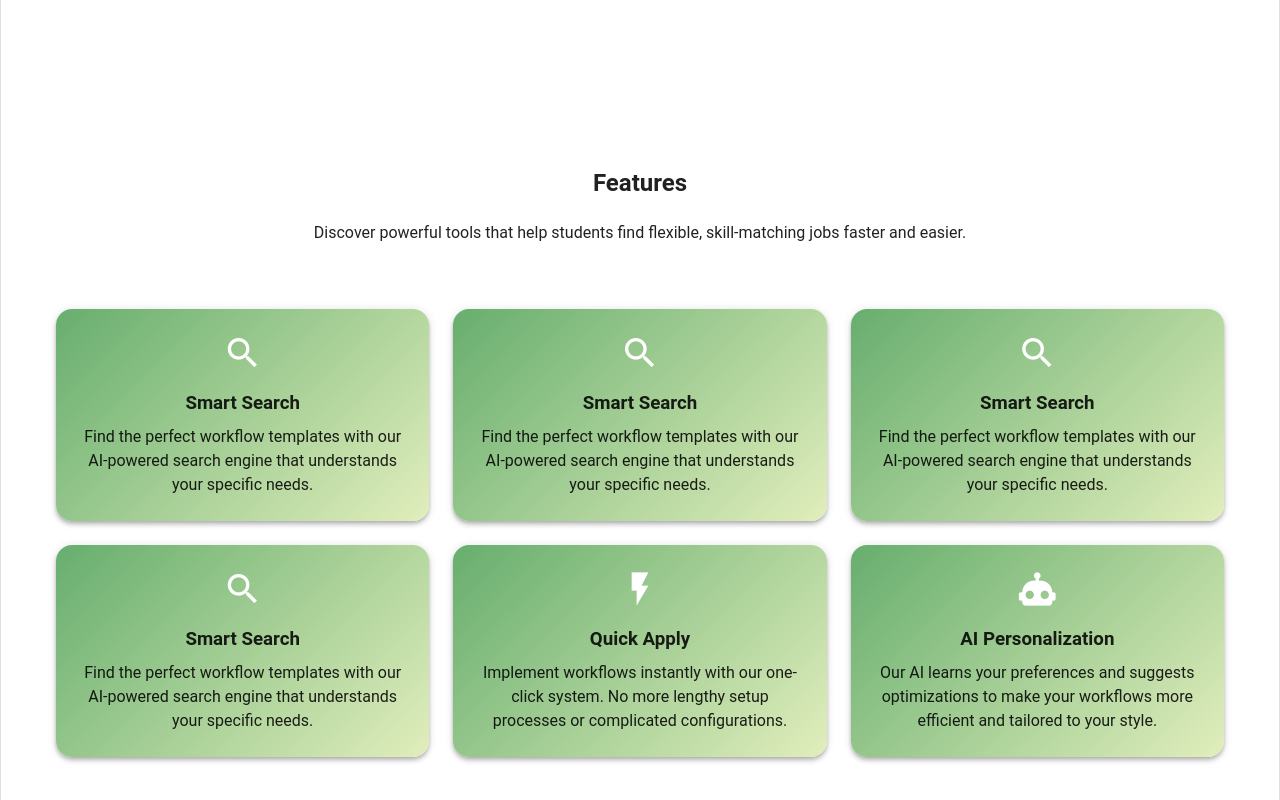
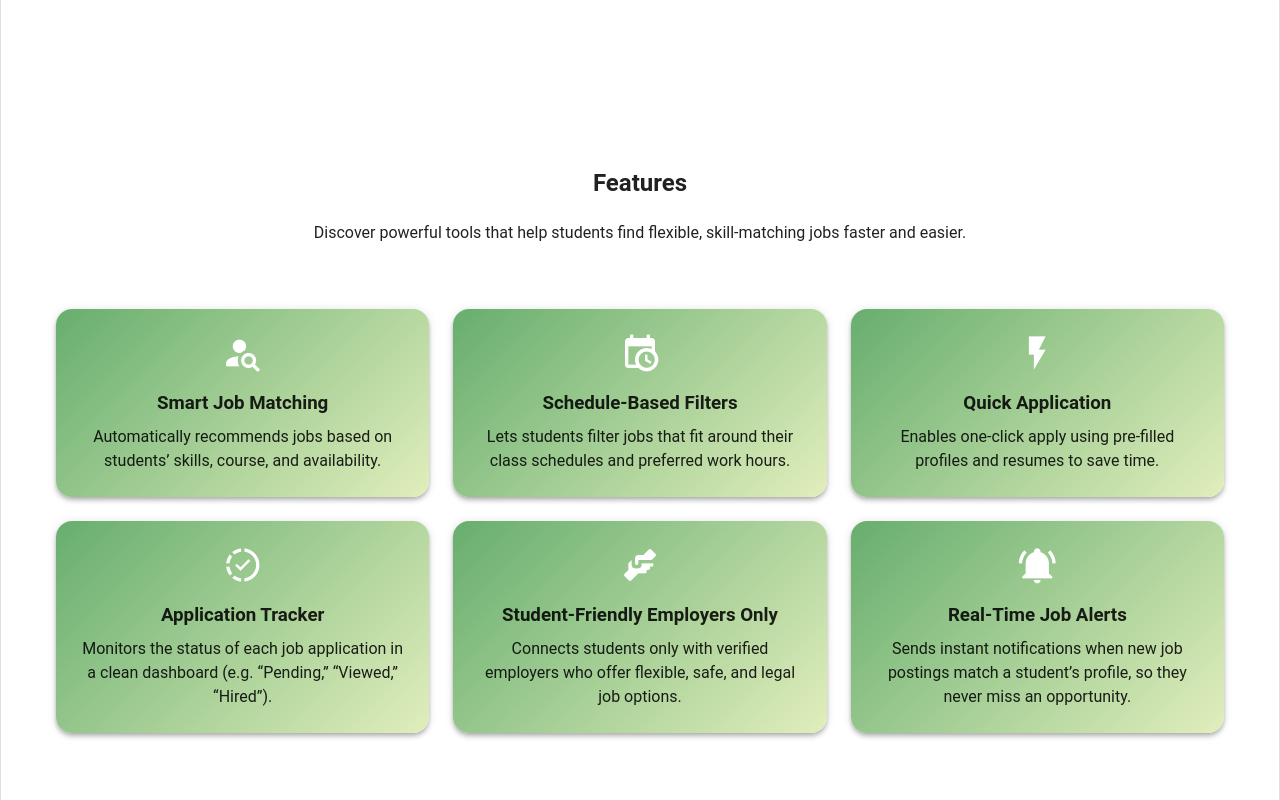
Before and after one commit to ianglenncurilan/web-quickwork, a Vue app: page / in a window 1280 px wide. Shown: the part 740-1540 px from the top of the page. Built offline with nearby package versions, Linux system fonts and the light colour scheme.

Commit message:
feature section done

```diff
--- a/src/views/pages/HomeView.vue
+++ b/src/views/pages/HomeView.vue
@@ -3,6 +3,14 @@ import { ref } from 'vue'
 
 const theme = ref('light')
 
+function scrollToSection(id) {
+  const element = document.getElementById(id)
+  if (element) {
+    const yOffset = -70
+    const y = element.getBoundingClientRect().top + window.pageYOffset + yOffset
+    window.scrollTo({ top: y, behavior: 'smooth' })
+  }
+}
 
 </script>
 
@@ -17,9 +25,10 @@ const theme = ref('light')
           <img src="@/assets/qkwrk.png" alt="logo" width="75px" height="75px" />
         </v-app-bar-title>
 
+        <v-btn class="text-white" @click="scrollToSection('home')"> Home </v-btn>
         <v-btn class="text-white" @click="scrollToSection('feature')"> Feature </v-btn>
-        <v-btn class="text-white" @click="scrollToSection('feature')"> About </v-btn>
-        <v-btn class="text-white" @click="scrollToSection('feature')"> FAQ </v-btn>
+        <v-btn class="text-white" @click="scrollToSection('about')"> About </v-btn>
+        <v-btn class="text-white" @click="scrollToSection('faqs')"> FAQ </v-btn>
 
         <v-btn icon>
           <v-icon>mdi-heart</v-icon>
@@ -34,7 +43,7 @@ const theme = ref('light')
       <!-- Main Content -->
       <v-container fluid>
         <v-container>
-          <v-row align="center" justify="center" style="height: 100vh">
+          <v-row align="center" justify="center" id="home" style="height: 100vh">
             <!-- Left Image -->
            <v-col cols="12" md="6" class="text-center">
              <img src="@/assets/homepic2.jpg" alt="Intern Illustration" style="max-width: 100%; display: block; margin: 0 auto"/>
@@ -60,9 +69,9 @@ const theme = ref('light')
           </v-row>
 
           <!-- Feature Section -->
-          <v-row class="text-center mt-16" justify="center">
+          <v-row class="text-center mt-16" justify="center" id="feature">
             <v-col cols="12">
-              <h2 class="white--text mb-4 my-5" id="feature">Features</h2>
+              <h2 class="white--text mb-4 my-5">Features</h2>
               <p class="subtitle-1 white--text mb-10 my-5">
                 Discover powerful tools that help students find flexible, skill-matching jobs faster and easier.
               </p>
@@ -75,59 +84,10 @@ const theme = ref('light')
                 elevation="4"
                 style="background: linear-gradient(135deg, #67ae6e, #e1eebc); border-radius: 16px"
               >
-                <v-icon size="40" color="white">mdi-magnify</v-icon>
-                <h3 class="white--text mt-4 mb-2">Smart Search</h3>
+              <v-icon size="40" color="white">mdi-account-search</v-icon>
+                <h3 class="white--text mt-4 mb-2">Smart Job Matching</h3>
                 <p class="white--text">
-                  Find the perfect workflow templates with our AI-powered search engine that
-                  understands your specific needs.
-                </p>
-              </v-card>
-            </v-col>
-
-            <!-- Card 1 -->
-            <v-col cols="12" md="4">
-              <v-card
-                class="pa-6"
-                elevation="4"
-                style="background: linear-gradient(135deg, #67ae6e, #e1eebc); border-radius: 16px"
-              >
-                <v-icon size="40" color="white">mdi-magnify</v-icon>
-                <h3 class="white--text mt-4 mb-2">Smart Search</h3>
-                <p class="white--text">
-                  Find the perfect workflow templates with our AI-powered search engine that
-                  understands your specific needs.
-                </p>
-              </v-card>
-            </v-col>
-
-            <!-- Card 1 -->
-            <v-col cols="12" md="4">
-              <v-card
-                class="pa-6"
-                elevation="4"
-                style="background: linear-gradient(135deg, #67ae6e, #e1eebc); border-radius: 16px"
-              >
-                <v-icon size="40" color="white">mdi-magnify</v-icon>
-                <h3 class="white--text mt-4 mb-2">Smart Search</h3>
-                <p class="white--text">
-                  Find the perfect workflow templates with our AI-powered search engine that
-                  understands your specific needs.
-                </p>
-              </v-card>
-            </v-col>
-
-            <!-- Card 1 -->
-            <v-col cols="12" md="4">
-              <v-card
-                class="pa-6"
-                elevation="4"
-                style="background: linear-gradient(135deg, #67ae6e, #e1eebc); border-radius: 16px"
-              >
-                <v-icon size="40" color="white">mdi-magnify</v-icon>
-                <h3 class="white--text mt-4 mb-2">Smart Search</h3>
-                <p class="white--text">
-                  Find the perfect workflow templates with our AI-powered search engine that
-                  understands your specific needs.
+                  Automatically recommends jobs based on students’ skills, course, and availability.
                 </p>
               </v-card>
             </v-col>
@@ -139,11 +99,10 @@ const theme = ref('light')
                 elevation="4"
                 style="background: linear-gradient(135deg, #67ae6e, #e1eebc); border-radius: 16px"
               >
-                <v-icon size="40" color="white">mdi-flash</v-icon>
-                <h3 class="white--text mt-4 mb-2">Quick Apply</h3>
+              <v-icon size="40" color="white">mdi-calendar-clock</v-icon>
+                <h3 class="white--text mt-4 mb-2">Schedule-Based Filters</h3>
                 <p class="white--text">
-                  Implement workflows instantly with our one-click system. No more lengthy setup
-                  processes or complicated configurations.
+                  Lets students filter jobs that fit around their class schedules and preferred work hours.
                 </p>
               </v-card>
             </v-col>
@@ -155,11 +114,55 @@ const theme = ref('light')
                 elevation="4"
                 style="background: linear-gradient(135deg, #67ae6e, #e1eebc); border-radius: 16px"
               >
-                <v-icon size="40" color="white">mdi-robot</v-icon>
-                <h3 class="white--text mt-4 mb-2">AI Personalization</h3>
+              <v-icon size="40" color="white">mdi-flash</v-icon>
+                <h3 class="white--text mt-4 mb-2">Quick Application</h3>
                 <p class="white--text">
-                  Our AI learns your preferences and suggests optimizations to make your workflows
-                  more efficient and tailored to your style.
+                  Enables one-click apply using pre-filled profiles and resumes to save time.
+                </p>
+              </v-card>
+            </v-col>
+
+            <!-- Card 4 -->
+            <v-col cols="12" md="4">
+              <v-card
+                class="pa-6"
+                elevation="4"
+                style="background: linear-gradient(135deg, #67ae6e, #e1eebc); border-radius: 16px"
+              >
+              <v-icon size="40" color="white">mdi-progress-check</v-icon>
+                <h3 class="white--text mt-4 mb-2">Application Tracker</h3>
+                <p class="white--text">
+                  Monitors the status of each job application in a clean dashboard (e.g. “Pending,” “Viewed,” “Hired”).
+                </p>
+              </v-card>
+            </v-col>
+
+            <!-- Card 5 -->
+            <v-col cols="12" md="4">
+              <v-card
+                class="pa-6"
+                elevation="4"
+                style="background: linear-gradient(135deg, #67ae6e, #e1eebc); border-radius: 16px"
+              >
+              <v-icon size="40" color="white">mdi-handshake</v-icon>
+                <h3 class="white--text mt-4 mb-2">Student-Friendly Employers Only</h3>
+                <p class="white--text">
+                  Connects students only with verified employers who offer flexible, safe, and legal job options.
+                </p>
+              </v-card>
+            </v-col>
+
+            <!-- Card 6 -->
+            <v-col cols="12" md="4">
+              <v-card
+                class="pa-6"
+                elevation="4"
+                style="background: linear-gradient(135deg, #67ae6e, #e1eebc); border-radius: 16px"
+              >
+              <v-icon size="40" color="white">mdi-bell-ring</v-icon>
+                <h3 class="white--text mt-4 mb-2">Real-Time Job Alerts</h3>
+                <p class="white--text">
+                  Sends instant notifications when new job postings match a student’s profile, so they never miss an opportunity.
                 </p>
               </v-card>
             </v-col>
```
